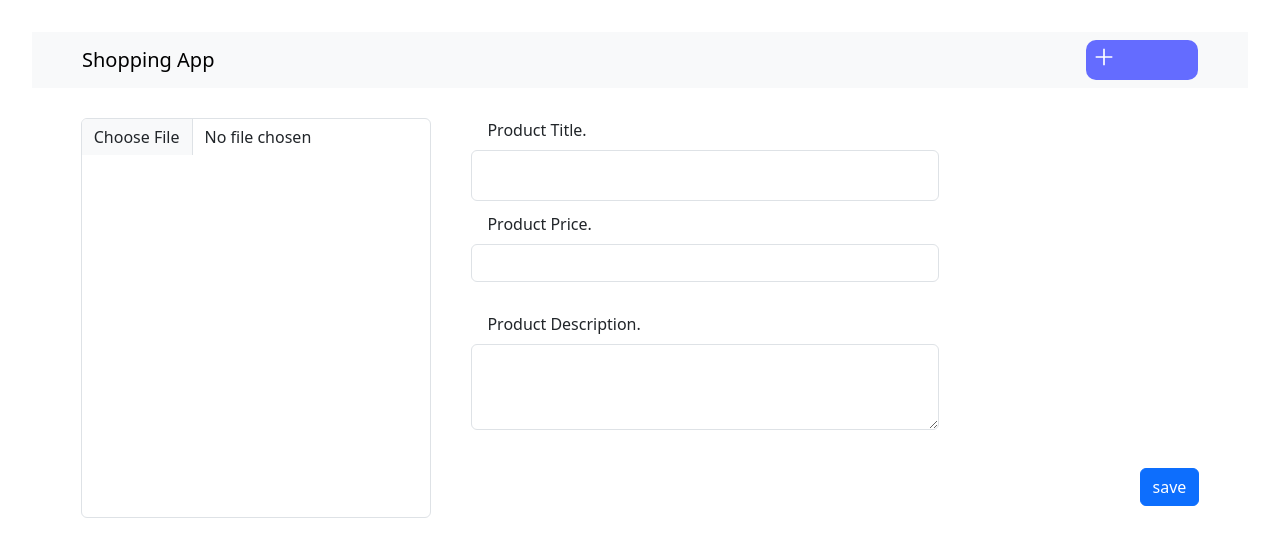
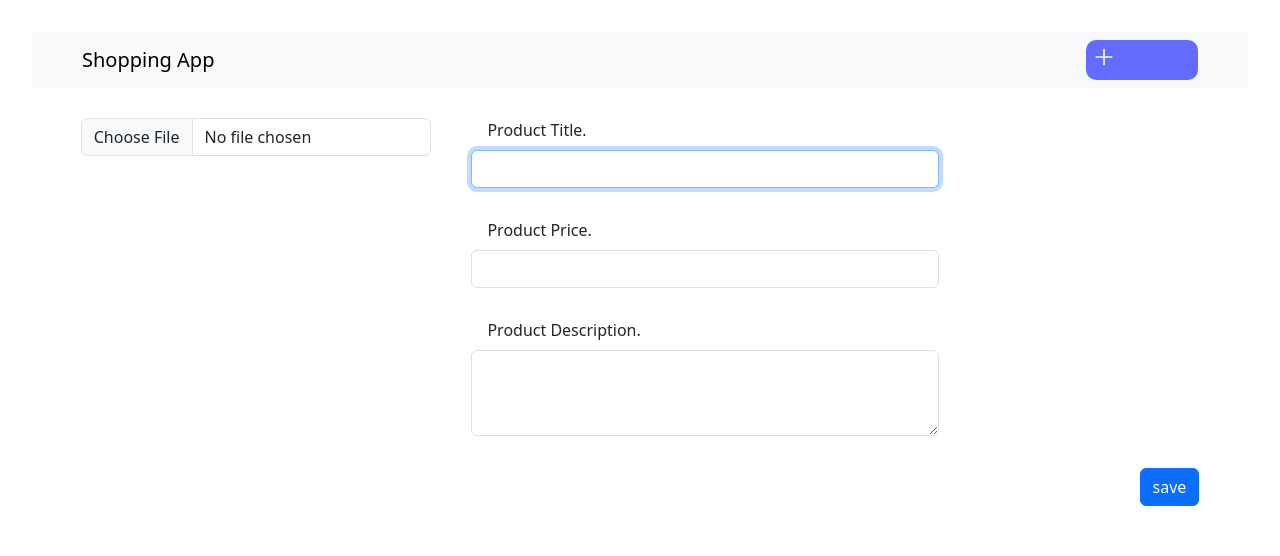
Before and after one commit to Red-stevo/onlineShop, a React (Vite) app in the folder redux-tool/: page /home/add in a window 1280 px wide. Shown: the top 556 px of the page. Built offline with nearby package versions, Linux system fonts and the light colour scheme.

Commit message:
Commit message >>>>> configured image upload preview. <<<<<

```diff
--- a/redux-tool/src/Containers/ProductContains/AddProduct.jsx
+++ b/redux-tool/src/Containers/ProductContains/AddProduct.jsx
@@ -1,4 +1,4 @@
-import {Button, Form} from "react-bootstrap";
+import {Button, Form, Image} from "react-bootstrap";
 import "./../../Styling/AddProduct.css"
 import {useEffect, useState} from "react";
 
@@ -6,6 +6,7 @@ const AddProduct = () => {
     const [newProduct, setNewProduct] = useState({imageFile:"", productTitle:"", productPrice:"",
                                                     productDescription:""});
     const {imageFile, productTitle, productPrice, productDescription} = newProduct;
+    const [imagePreview, setImagPreview] = useState("");
 
     useEffect(() => {
         console.log(newProduct);
@@ -14,18 +15,21 @@ const AddProduct = () => {
     return(<>
             <Form id={"product-input-form"}>
                 <div>
-                    <Form.Group>
-                        <Form.Control id={"product-input-image"} type={"file"}
+                    <Form.Group id={"product-input-image"}>
+                        <Form.Control  type={"file"}
                         value={imageFile}
                         onChange={(e) =>{
+                            setImagPreview(URL.createObjectURL(e.target.files[0]));
                             setNewProduct({...newProduct,imageFile:e.target.value})}}/>
+                        {imagePreview ? <Image src={imagePreview} id={"image-preview"} />: null}
                     </Form.Group>
                 </div>
                 <div id={"product-text-input"}>
                   <Form.Group>
-                      <Form.Label id={"title-label"} htmlFor={"title"}>Product Title.</Form.Label>
-                      <Form.Control id={"title"} type={"text"} value={productTitle}
-                      onChange={(e) => {setNewProduct({...newProduct, productTitle:e.target.value})
+                      <Form.Label id={"title-label"} htmlFor={"product-title"}>Product Title.</Form.Label>
+                      <Form.Control id={"product-title"} type={"text"} value={productTitle} autoFocus={true}
+                      onChange={(e) => {
+                          setNewProduct({...newProduct, productTitle:e.target.value})
                       }}/>
                   </Form.Group>
 
@@ -38,7 +42,7 @@ const AddProduct = () => {
 
                     <Form.Group>
                         <Form.Label id={"description-label"} htmlFor={"product-description"}>Product Description.</Form.Label>
-                        <Form.Control as="textarea" rows={3} id={"product-description"}value={productDescription}
+                        <Form.Control as="textarea" rows={3} id={"product-description"} value={productDescription}
                         onChange={(e) => {setNewProduct({...newProduct,
                             productDescription:e.target.value})}}/>
                     </Form.Group>
--- a/redux-tool/src/Styling/AddProduct.css
+++ b/redux-tool/src/Styling/AddProduct.css
@@ -19,12 +19,18 @@
     margin-right: 20px;
 }
 
+#image-preview {
+    margin-top: 10px;
+    width: 350px;
+    height: 370px;
+}
+
 #description-label, #title-label, #price-label {
     text-align: left;
     width: 95%;
 }
 
-#product-description, #title, #product-price {
+#product-description, #product-title, #product-price {
     width: 70%;
 }
 
```
